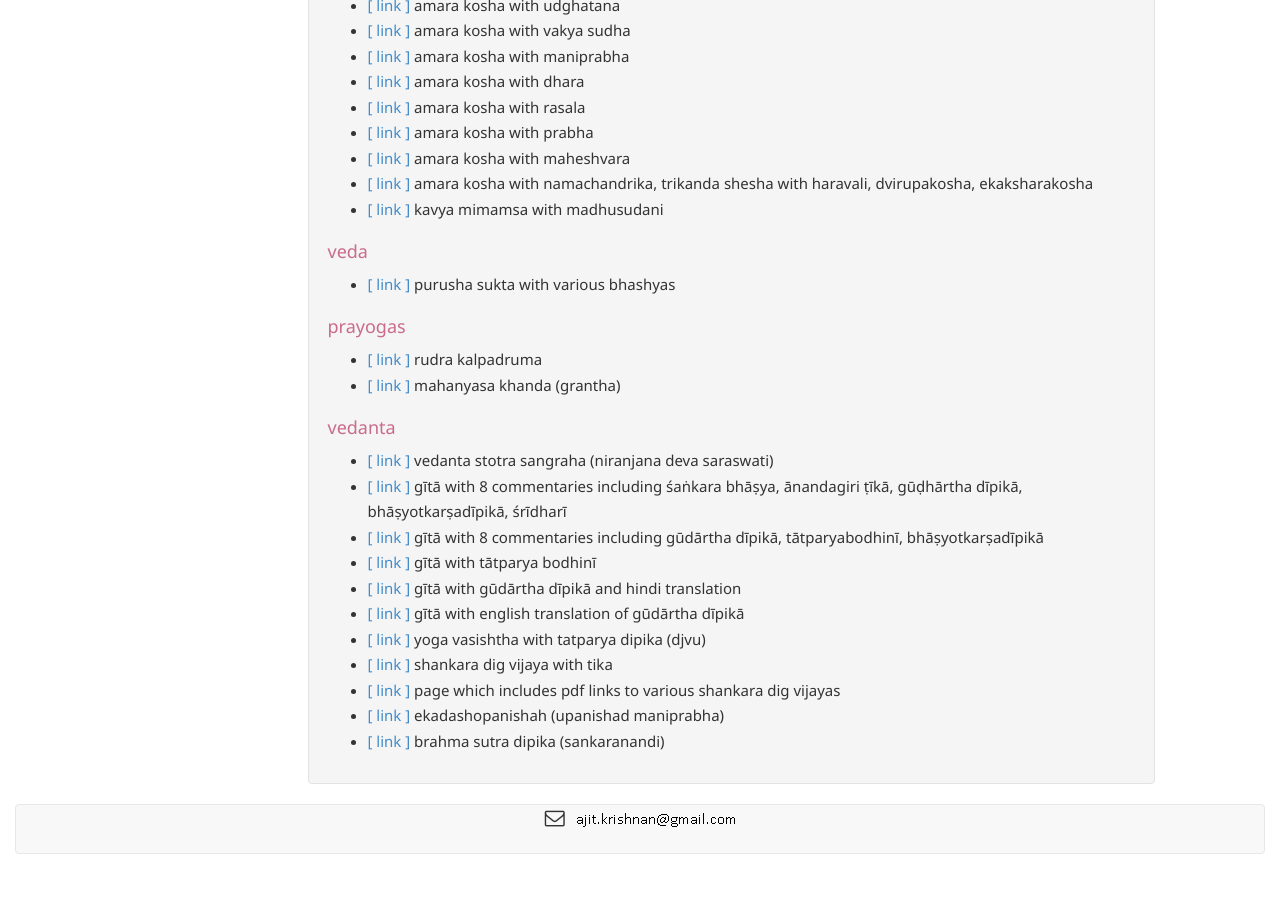
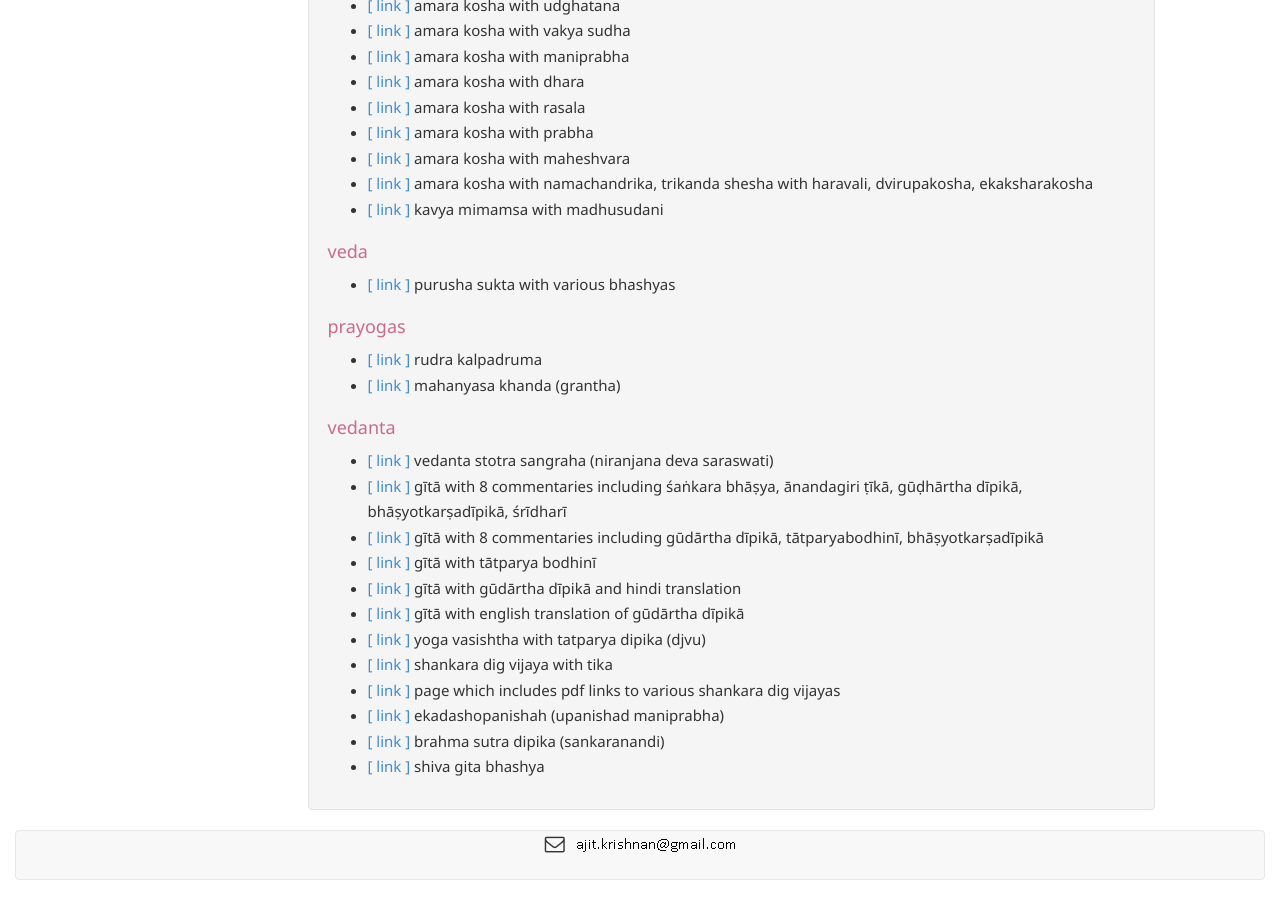
Before and after one commit to aupasana/aupasana.github.io, a Jekyll site: the page built from pages/sanskrit/links.md, in a window 1280 px wide and 900 px high, scrolled down 2465 px. Built offline with Jekyll 4.4.1, drawn with Linux system fonts in a browser that asks for light colours; nearby versions of some CDN libraries; before the commit the page ends 3339 px from its top, so only the background shows below that.

Commit message:
Update links.md

```diff
--- a/pages/sanskrit/links.md
+++ b/pages/sanskrit/links.md
@@ -233,6 +233,7 @@ The links below mostly reference works on http://www.archive.org
 * [[ link ]][sdvm] page which includes pdf links to various shankara dig vijayas
 * [[ link ]][eu] ekadashopanishah (upanishad maniprabha)
 * [[ link ]][bsd-s] brahma sutra dipika (sankaranandi)
+* [[ link ]][sgb] shiva gita bhashya
 
 [vss]: https://archive.org/details/VedantaStotraSangrahaSwamiNiranjanDevaSaraswati
 [gita8a]: https://archive.org/stream/SrimadBhagavadGita.With.the.Commentaries/Srimad-Bhagavad-Gita.with.Eight.Commentaries#page/n0/mode/2up
```
Also changed, not shown: other parts of pages/sanskrit/links.md (+1 -1 lines).
